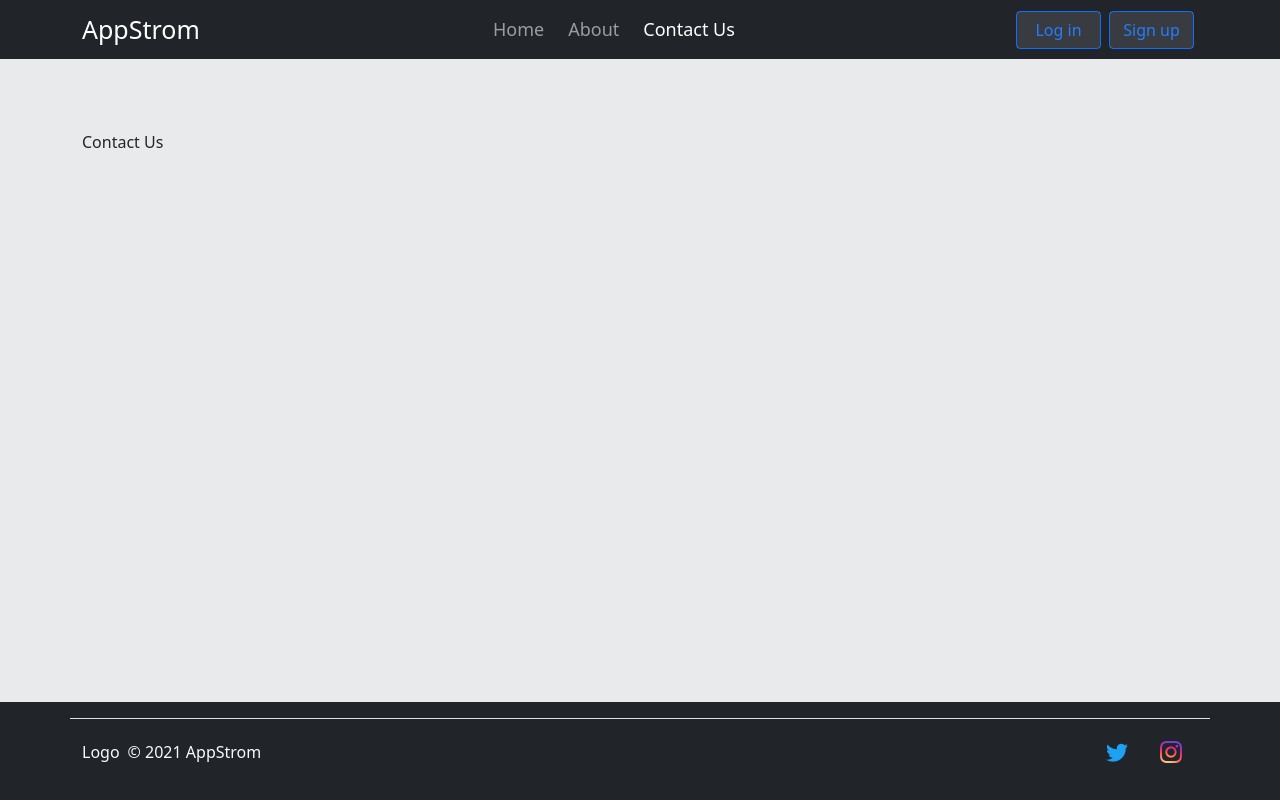
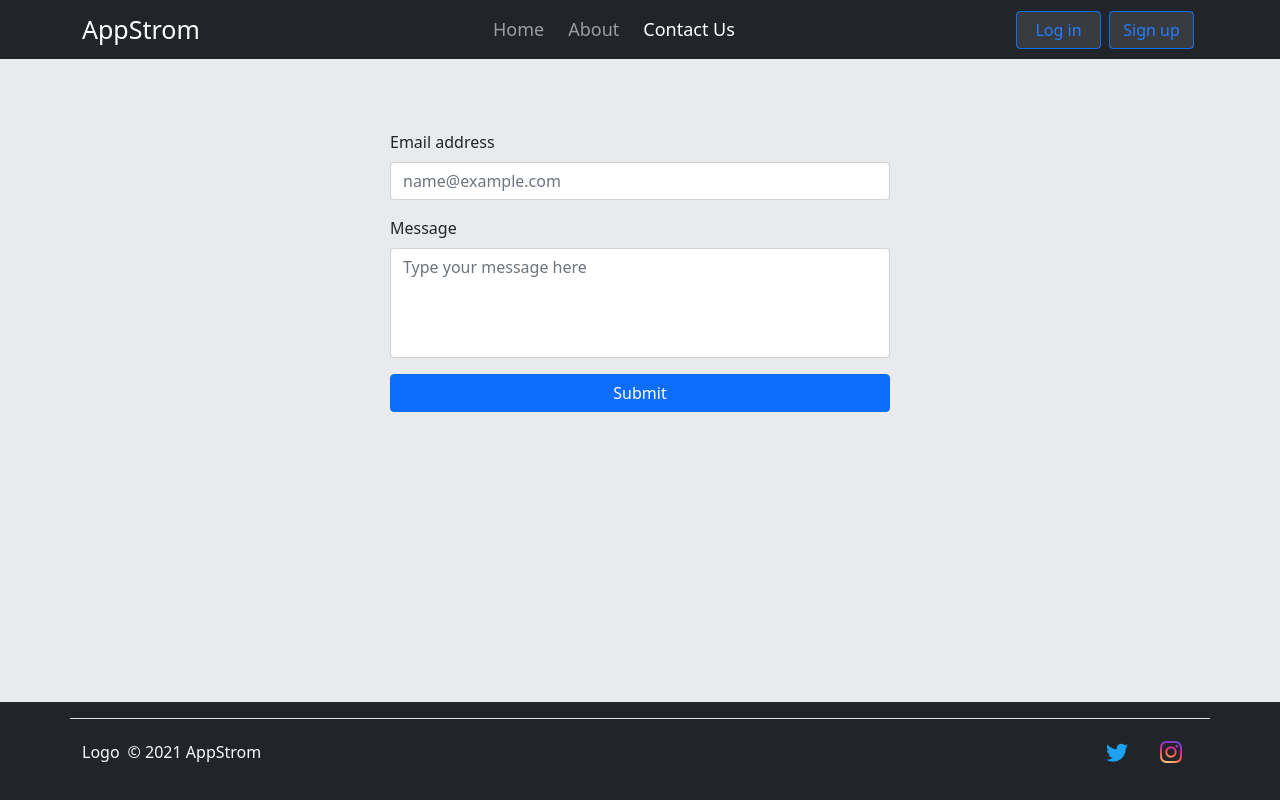
Before and after one commit to shivamanand-dev/appstrom-reactJS, a React (Create React App) app: page /contactus in a window 1280 px wide. Built offline with nearby package versions, Linux system fonts and the light colour scheme; no server answers.

Commit message:
Refactors

```diff
--- a/src/App.js
+++ b/src/App.js
@@ -14,6 +14,7 @@ import Activity from "./components/ActivityTracker/Activity";
 import ContactUs from "./components/GlobalUi/ContactUs";
 import Footer from "./components/GlobalUi/Footer";
 import Elaichi from "./components/Elaichi/Elaichi";
+import VisitProfile from "./components/Profile/VisitProfile";
 
 function App() {
   // const [progress, setProgress] = useState(0);
@@ -41,11 +42,13 @@ function App() {
             {/* Sign up */}
             <Route exact path="/signup" element={<Signup />}></Route>
             {/* PROFILE */}
-            <Route exact path="/profile" element={<Profile />}></Route>
+            <Route exact path="/myprofile" element={<Profile />}></Route>
             {/* ACTIVITY */}
             <Route exact path="/activity" element={<Activity />}></Route>
             {/* Elaichi */}
             <Route exact path="/elaichi" element={<Elaichi />}></Route>
+            {/* Visit Profile */}
+            <Route exact path="/profile" element={<VisitProfile />}></Route>
           </Routes>
         </div>
         <Footer />
--- a/src/components/GlobalUi/ContactUs.js
+++ b/src/components/GlobalUi/ContactUs.js
@@ -1,7 +1,29 @@
 import React from "react";
+import "bootstrap/dist/css/bootstrap.min.css";
+import { Form, Button } from "react-bootstrap";
 
 const ContactUs = () => {
-  return <div>Contact Us</div>;
+  return (
+    <div style={{ maxWidth: "500px", margin: "0 auto" }}>
+      <Form>
+        <Form.Group className="mb-3" controlId="exampleForm.ControlInput1">
+          <Form.Label>Email address</Form.Label>
+          <Form.Control type="email" placeholder="name@example.com" />
+        </Form.Group>
+        <Form.Group className="mb-3" controlId="exampleForm.ControlTextarea1">
+          <Form.Label>Message</Form.Label>
+          <Form.Control
+            as="textarea"
+            rows={4}
+            placeholder="Type your message here"
+          />
+        </Form.Group>
+        <Button variant="primary" type="submit" style={{ width: "100%" }}>
+          Submit
+        </Button>
+      </Form>
+    </div>
+  );
 };
 
 export default ContactUs;
--- a/src/components/GlobalUi/MainNavbar.js
+++ b/src/components/GlobalUi/MainNavbar.js
@@ -34,9 +34,11 @@ const MainNavbar = () => {
       >
         <Container className="container">
           {/* <Navbar.Brand style={{ fontSize: "25px", fontWeight: "500" }}> */}
-            <Link to="/" style={{textDecoration: "none"}}><Navbar.Brand style={{ fontSize: "25px", fontWeight: "500" }}>
-            AppStrom
-          </Navbar.Brand></Link>
+          <Link to="/" style={{ textDecoration: "none" }}>
+            <Navbar.Brand style={{ fontSize: "25px", fontWeight: "500" }}>
+              AppStrom
+            </Navbar.Brand>
+          </Link>
           {/* </Navbar.Brand> */}
           <Navbar.Toggle aria-controls="navbarScroll" />
           <Navbar.Collapse id="navbarScroll">
@@ -81,9 +83,9 @@ const MainNavbar = () => {
               ) : (
                 <>
                   <Link
-                    to="/profile"
+                    to="/myprofile"
                     className={`nav-link mx-1 ${
-                      location.pathname === "/profile" ? "active" : ""
+                      location.pathname === "/myprofile" ? "active" : ""
                     }`}
                   >
                     Profile
@@ -105,12 +107,12 @@ const MainNavbar = () => {
                     Activity Tracker
                   </Link>
                   <Link
-                    to="/about"
+                    to="/contactus"
                     className={`nav-link mx-1 ${
-                      location.pathname === "/about" ? "active" : ""
+                      location.pathname === "/contactus" ? "active" : ""
                     }`}
                   >
-                    About
+                    Contact Us
                   </Link>
                 </>
               )}
--- /dev/null
+++ b/src/components/Profile/VisitProfile.js
@@ -0,0 +1,7 @@
+import React from "react";
+
+const VisitProfile = () => {
+  return <div>VisitProfile</div>;
+};
+
+export default VisitProfile;
```
